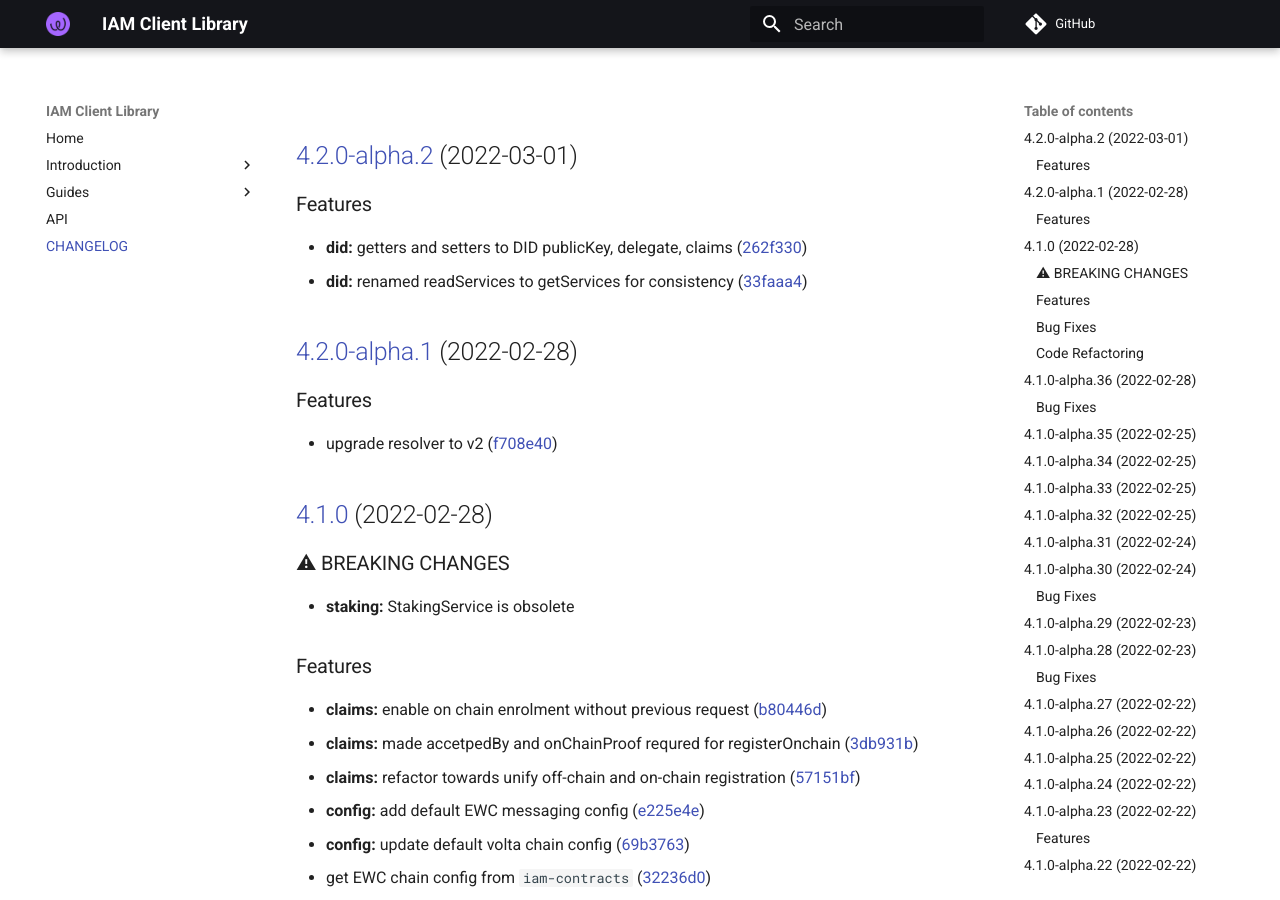
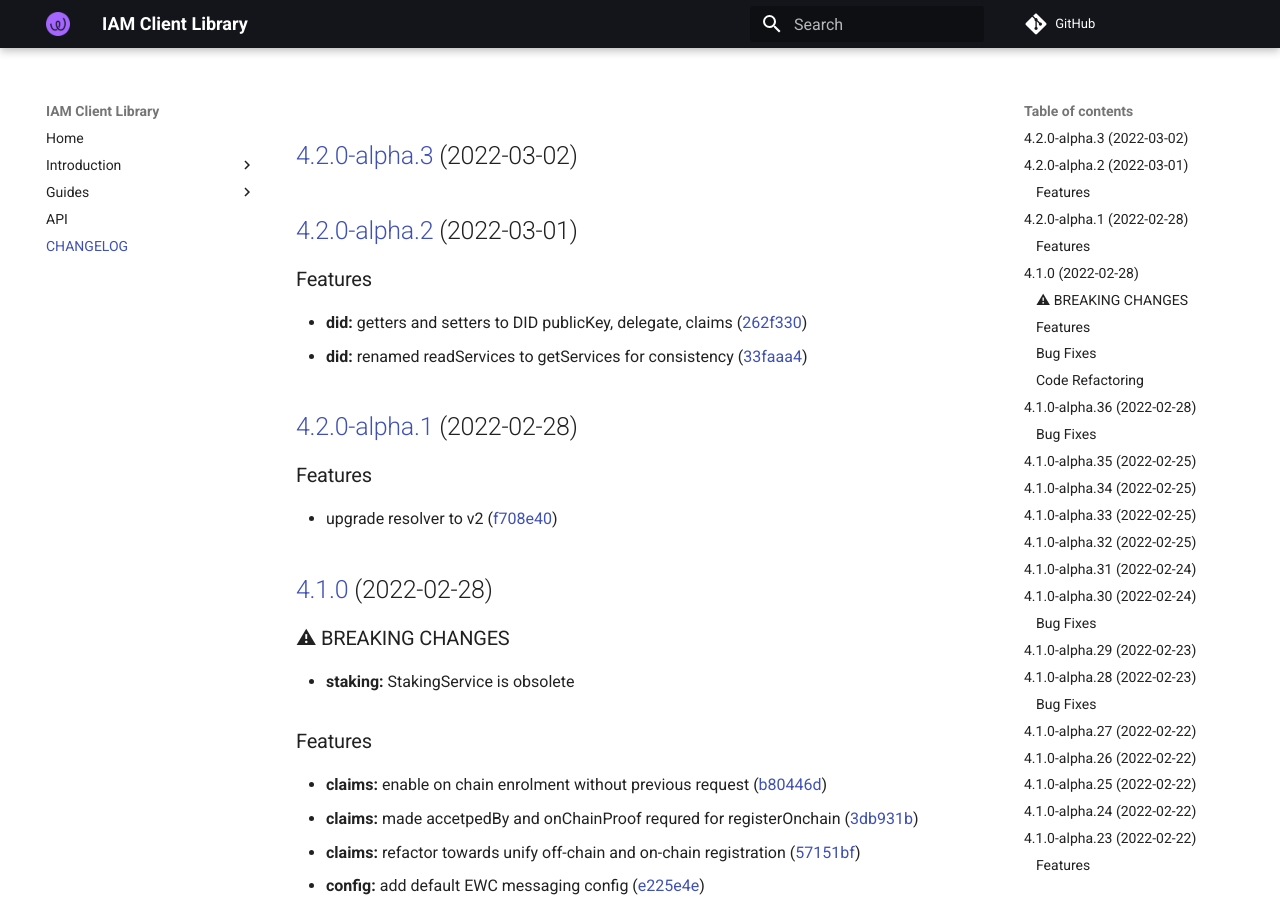
Before and after one commit to energywebfoundation/iam-client-lib, an MkDocs documentation site: the page built from docs/CHANGELOG.md, in a window 1280 px wide and 900 px high. Built offline with MkDocs 1.6.1 and Material for MkDocs 9.7.7, drawn with Linux system fonts in a browser that asks for light colours; comment, search, counter and statistics services are not loaded.

Commit message:
chore(release): 4.2.0-alpha.3 [skip ci]
## [4.2.0-alpha.3](https://github.com/energywebfoundation/iam-client-lib/compare/v4.2.0-alpha.2...v4.2.0-alpha.3) (2022-03-02)

```diff
--- a/docs/CHANGELOG.md
+++ b/docs/CHANGELOG.md
@@ -1,3 +1,5 @@
+## [4.2.0-alpha.3](https://github.com/energywebfoundation/iam-client-lib/compare/v4.2.0-alpha.2...v4.2.0-alpha.3) (2022-03-02)
+
 ## [4.2.0-alpha.2](https://github.com/energywebfoundation/iam-client-lib/compare/v4.2.0-alpha.1...v4.2.0-alpha.2) (2022-03-01)
 
 
--- a/package.json
+++ b/package.json
@@ -1,6 +1,6 @@
 {
   "name": "iam-client-lib",
-  "version": "4.2.0-alpha.2",
+  "version": "4.2.0-alpha.3",
   "description": "Library for Decentralized Identity and Access Management",
   "main": "dist/index.js",
   "module": "dist/index.esm.js",
```
